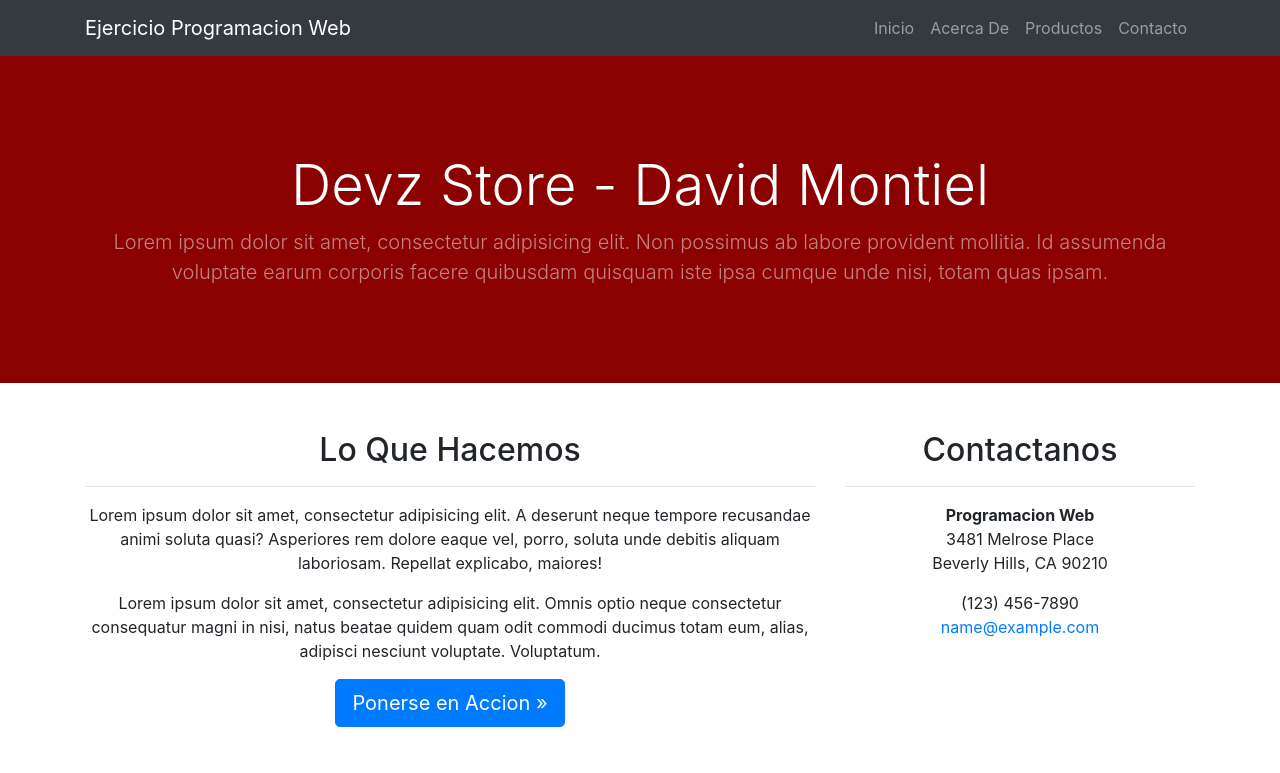
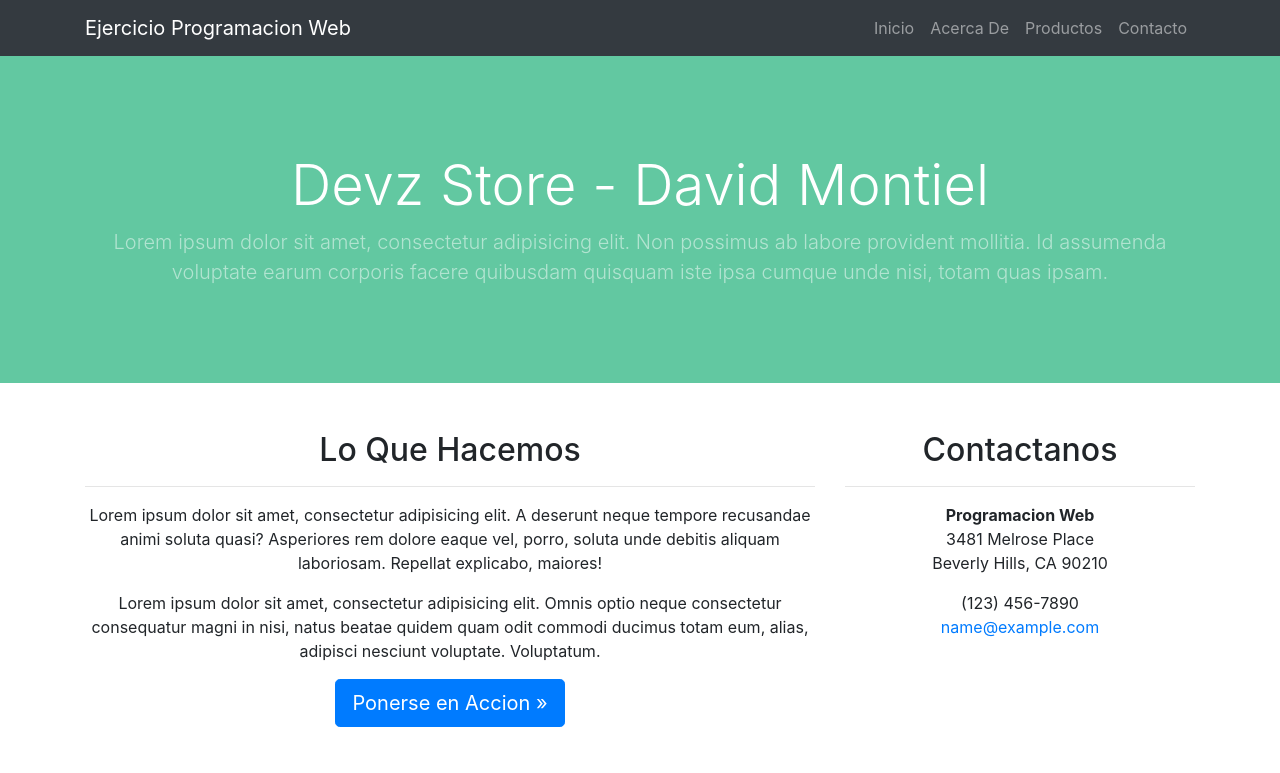
Before and after one commit to DavidMontielDi/ProductosPW, a React (Create React App) app: page / in a window 1280 px wide. Shown: the top 773 px of the page. Built offline with nearby package versions, Linux system fonts and the light colour scheme.

Commit message:
Color de encabezado

```diff
--- a/public/css/business-frontpage.css
+++ b/public/css/business-frontpage.css
@@ -9,5 +9,5 @@ body {
 
 
 header {
-  background-color:darkred;
+  background-color: #62C8A1;
 }
```
